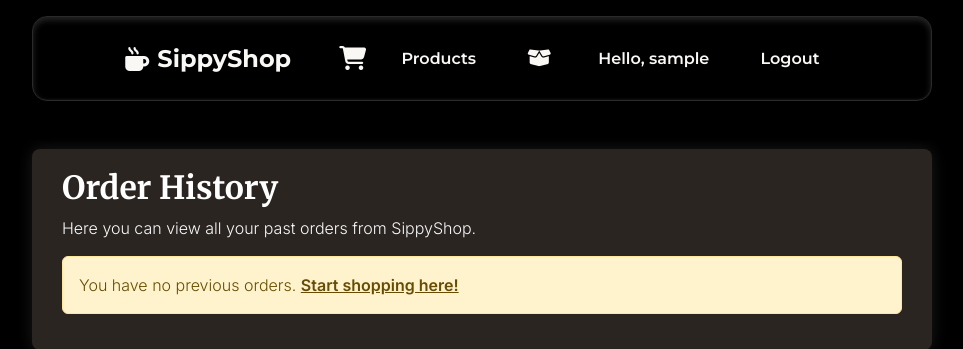
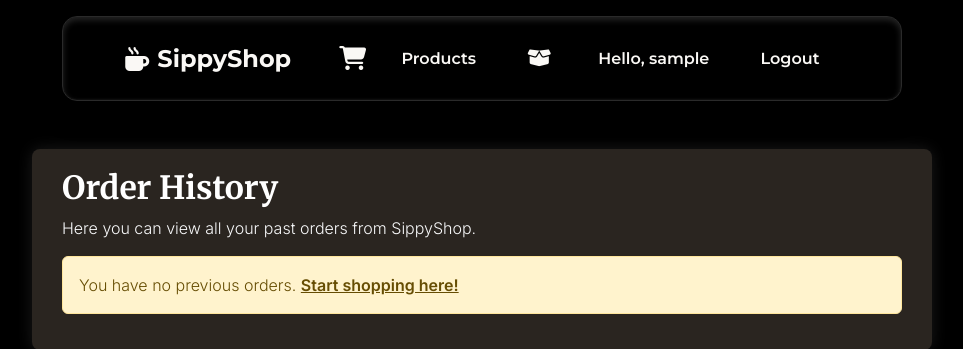
Before and after one commit to mathiase4/sippyshop, a Django app: page /accounts/history/ in a window 1280 px wide. Shown: the top 349 px of the page, without its empty margins (158-1121 px from the left). Run offline with Django 4.2, Linux system fonts and the light colour scheme; the visitor is signed in with stand-in values (Sample User, id 1); data that the repository does not hold is empty; some libraries are stand-ins or nearby versions.

Commit message:
last width style navbar

```diff
--- a/products/static/css/base.css
+++ b/products/static/css/base.css
@@ -20,7 +20,7 @@ h1, h2, h3, h4, h5, h6 {
     position: sticky;
     top:0;
     z-index: 100;
-    width: min(900px, calc(100% - 2rem));
+    width: min(840px, calc(100% - 2rem));
     padding: 1rem 0;
     margin: 1rem auto;
     border-radius: 15px;
```
